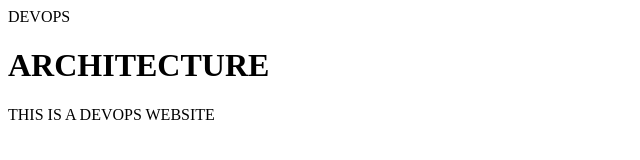
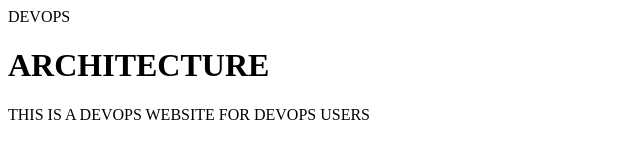
Before and after one commit to Johnsjothomas/johnson, a plain HTML site: page index.html in a window 1280 px wide. Shown: the whole page, without its empty margins (0-640 px from the left). Drawn offline with Linux system fonts and the light colour scheme.

```diff
--- a/index.html
+++ b/index.html
@@ -3,7 +3,7 @@
 <body>
 <tittle>DEVOPS</tittle>
 <h1>ARCHITECTURE</h1>
-<p>THIS IS A DEVOPS WEBSITE </p>
+<p>THIS IS A DEVOPS WEBSITE FOR DEVOPS USERS </p>
 
 </body>
 </html>
```
